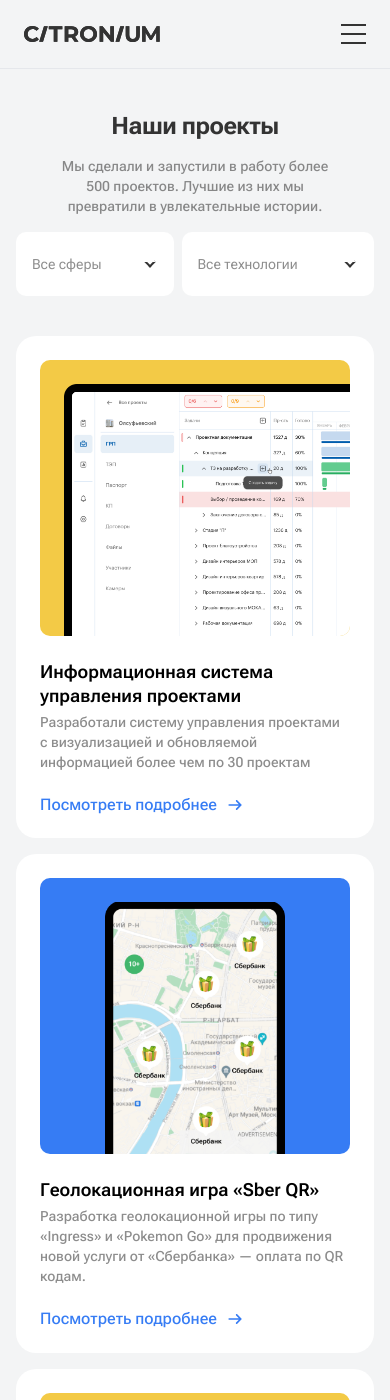
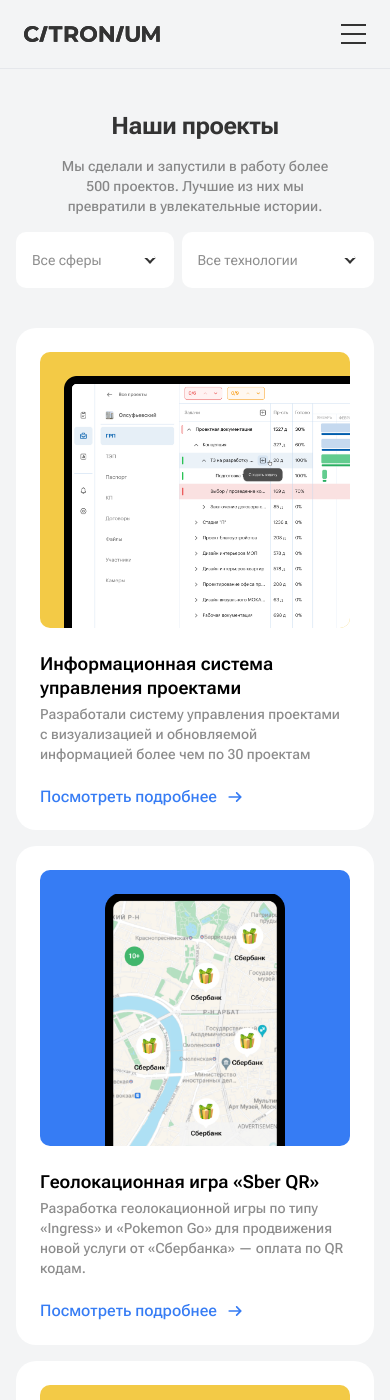
Before and after one commit to Citronium/citronium-landing-en, a Jekyll site: the page built from projects.html, in a window 390 px wide and 1400 px high. Built offline with Jekyll 4.4.1, drawn with Linux system fonts in a browser that asks for light colours.

Commit message:
fix height input filters for LC-10

```diff
--- a/_sass/_projects.scss
+++ b/_sass/_projects.scss
@@ -296,6 +296,10 @@
     position: relative;
     height: 72px;
 
+    @media (max-width: 640px) {
+        height: 64px;
+    }
+
     @media (max-width: 390px) {
         height: 56px;
     }
@@ -314,11 +318,6 @@
         transform: rotate(-45deg);
         transition: 0.5s;
         pointer-events: none;
-    }
-
-    @media (max-width: 800px) {
-        position: relative;
-        height: 64px;
     }
 
     &.active::before {
@@ -340,14 +339,14 @@
         color: var(--color-dark56);
         border: none;
         outline: none;
-        padding: 18px 16px;
+        padding: 20px 20px;
         border-radius: 10px;
         font-weight: 400;
         font-size: 24px;
         line-height: 32px;
         cursor: pointer;
 
-        @media (max-width: 800px) {
+        @media (max-width: 640px) {
             font-size: 16px;
             line-height: 24px;
         }
@@ -355,7 +354,7 @@
         @media (max-width: 390px) {
             font-size: 14px;
             line-height: 20px;
-            padding: 22px 16px;
+            padding: 18px 16px;
         }
     }
     &__options {
```
